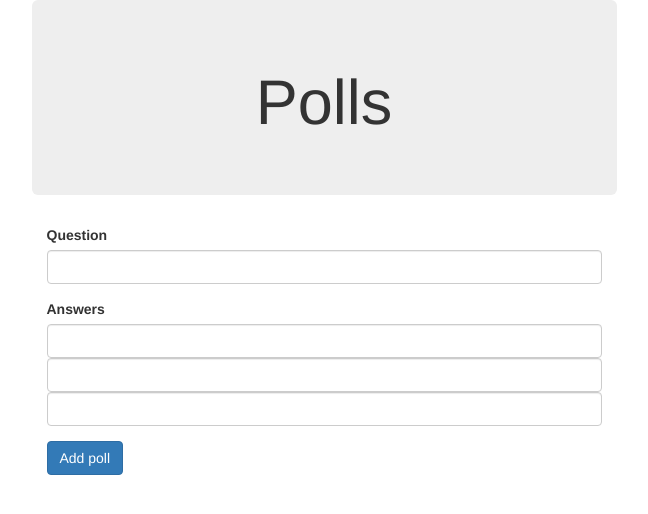
After one commit to akaczm/polls, a Django app: page /polls/addpoll/ in a window 1280 px wide. The commit adds this page. Shown: the top 514 px of the page, without its empty margins (316-964 px from the left). Run offline with Django 3.2, Linux system fonts and the light colour scheme; some libraries are stand-ins or nearby versions.

Commit message:
Added a basic user-facing UI for adding polls.

```diff
--- /dev/null
+++ b/polls/templates/polls/addpoll.html
@@ -0,0 +1,20 @@
+{% extends "polls/base.html" %}
+{% block mainbody %}
+
+<form action="{% url 'polls:addpollpost' %}" method="post">
+  {% csrf_token %}
+  <div class="form-group">
+    <label for="question_title">Question</label>
+    <input type="text" class="form-control" name="question_title" id="question_title_id">
+  </div>
+  <div class="form-group">
+    <label>Answers</label>
+    <input type="text" class="form-control" name="1" id="answer1">
+    <input type="text" class="form-control" name="2" id="answer2">
+    <input type="text" class="form-control" name="3" id="answer3">
+  </div>
+
+<button type="submit" class="btn btn-primary">Add poll</button>
+</form>
+
+{% endblock %}
--- a/polls/urls.py
+++ b/polls/urls.py
@@ -9,4 +9,6 @@ urlpatterns = [
         views.ResultsView.as_view(),
         name='results'),
     url(r'^(?P<question_id>[0-9]+)/vote/$', views.vote, name='vote'),
+    url(r'^addpoll/$', views.addpoll, name='addpoll'),
+    url(r'^addpoll/add/$', views.addpollpost, name='addpollpost'),
 ]
--- a/polls/views.py
+++ b/polls/views.py
@@ -48,3 +48,21 @@ def vote(request, question_id):
         selected_choice.votes += 1
         selected_choice.save()
         return HttpResponseRedirect(reverse('polls:results', args=(p.id,)))
+
+
+def addpoll(request):
+    return render(request, 'polls/addpoll.html')
+
+
+def addpollpost(request):
+    if request.POST['question_title'] != "":
+        question = Question.objects.create(question_text=request.POST
+                                           ['question_title'],
+                                           pub_date=timezone.now())
+    if request.POST['1'] != "":
+        Choice.objects.create(question=question, choice_text=request.POST['1'])
+    if request.POST['2'] != "":
+        Choice.objects.create(question=question, choice_text=request.POST['2'])
+    if request.POST['3'] != "":
+        Choice.objects.create(question=question, choice_text=request.POST['3'])
+    return HttpResponseRedirect(reverse('polls:index'))
```
Also changed, not shown: polls/templates/polls/index.html (+6 -1 lines).
